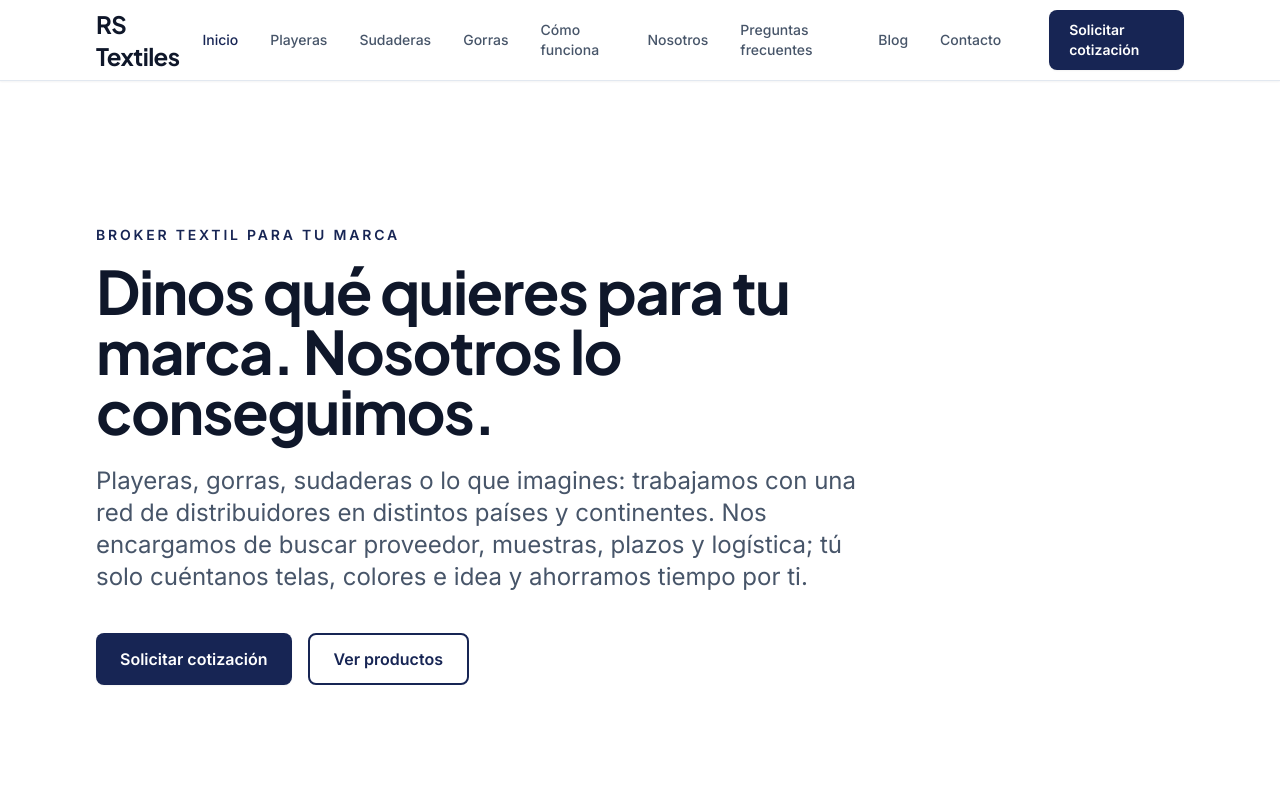
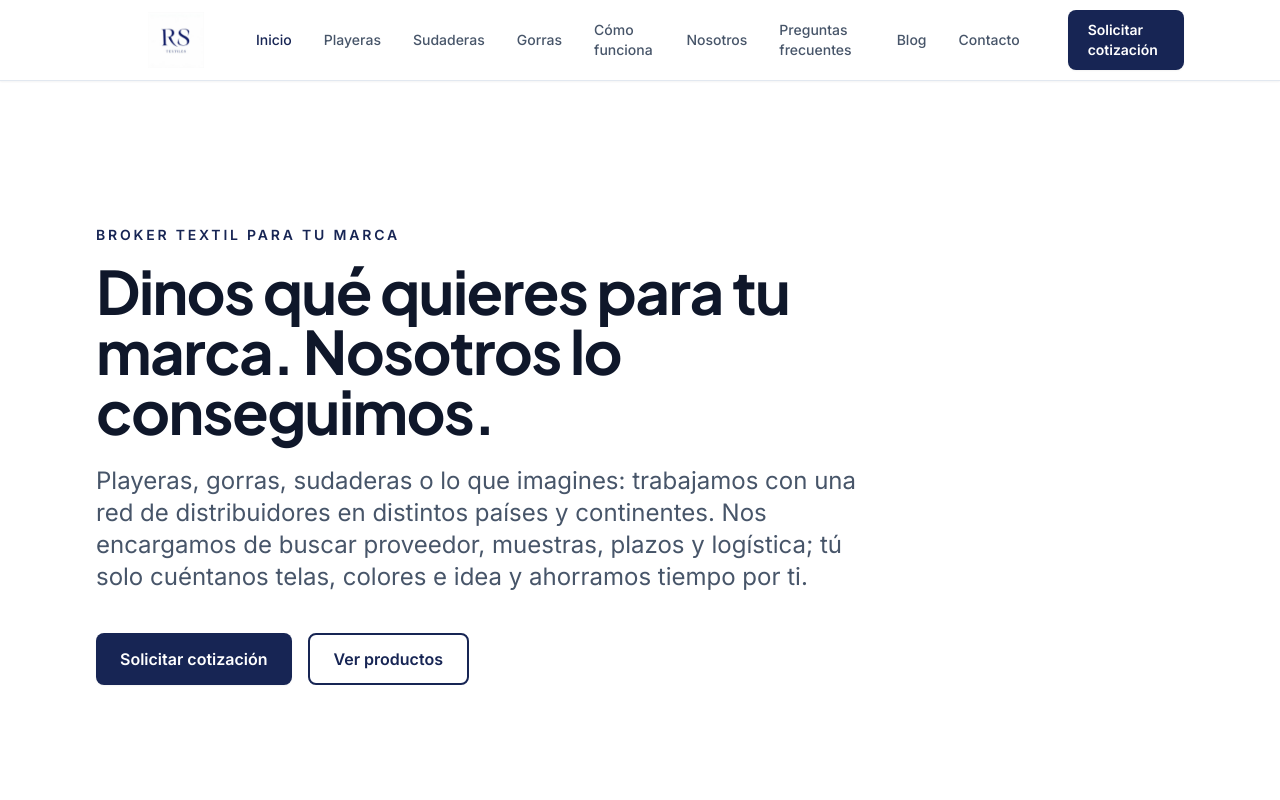
Before and after one commit to chanks2004/rs-textiles, a Next.js app: page / in a window 1280 px wide. Shown: the top 800 px of the page. Built offline with nearby package versions, Linux system fonts and the light colour scheme.

Commit message:
change logo

```diff
--- a/src/components/Footer.tsx
+++ b/src/components/Footer.tsx
@@ -1,4 +1,6 @@
 import Link from "next/link";
+import NextImage from "next/image";
+import { images } from "@/lib/images";
 
 const footerLinks = [
   { href: "/playeras", label: "Playeras" },
@@ -14,15 +16,20 @@ const footerLinks = [
 
 export function Footer() {
   return (
-    <footer className="bg-bg-subtle border-t border-border-light mt-auto">
+    <footer className="bg-white border-t border-border-light mt-auto">
       <div className="max-w-6xl mx-auto px-4 sm:px-6 lg:px-8 py-14 md:py-16">
         <div className="grid grid-cols-1 md:grid-cols-2 lg:grid-cols-4 gap-10 lg:gap-12">
           <div className="lg:col-span-2">
-            <Link
-              href="/"
-              className="font-heading text-lg font-bold text-navy"
-            >
-              RS Textiles
+            <Link href="/" className="inline-flex items-center gap-3">
+              <div className="relative h-12 w-32">
+                <NextImage
+                  src={images.logoRs}
+                  alt="RS Textiles logo"
+                  fill
+                  className="object-contain"
+                  sizes="112px"
+                />
+              </div>
             </Link>
             <p className="mt-3 text-sm text-muted max-w-sm leading-relaxed">
               Soluciones textiles y de prendas personalizadas para marcas y empresas. Conectamos tu proyecto con producción confiable en México.
--- a/src/components/Header.tsx
+++ b/src/components/Header.tsx
@@ -1,8 +1,10 @@
-"use client";
+ "use client";
 
 import Link from "next/link";
+import NextImage from "next/image";
 import { usePathname } from "next/navigation";
 import { useState } from "react";
+import { images } from "@/lib/images";
 
 const navLinks = [
   { href: "/", label: "Inicio" },
@@ -24,11 +26,17 @@ export function Header() {
     <header className="sticky top-0 z-50 bg-white/95 backdrop-blur-sm border-b border-border-light shadow-sm">
       <div className="max-w-6xl mx-auto px-4 sm:px-6 lg:px-8">
         <div className="flex items-center justify-between h-16 md:h-20">
-          <Link
-            href="/"
-            className="font-heading text-xl md:text-2xl font-bold text-navy tracking-tight"
-          >
-            RS Textiles
+          <Link href="/" className="flex items-center gap-3">
+            <div className="relative h-12 w-32 md:h-14 md:w-40">
+              <NextImage
+                src={images.logoRs}
+                alt="RS Textiles logo"
+                fill
+                className="object-contain"
+                priority
+                sizes="112px"
+              />
+            </div>
           </Link>
 
           <nav className="hidden md:flex items-center gap-8">
--- a/src/lib/images.ts
+++ b/src/lib/images.ts
@@ -1,5 +1,6 @@
 /** URLs de imágenes (Unsplash). Sustituir por tus propias fotos en producción. */
 export const images = {
+  logoRs: "/images/rs-logo.png",
   hero: "/images/hero-principal.png",
   howItWorks: "https://images.unsplash.com/photo-1558171813-4c088753af8f?w=800&q=80",
   productShirts: "/images/playeras/playeras-modelo-1.png",
```
Also changed, not shown: public/images/rs-logo.png (added).
